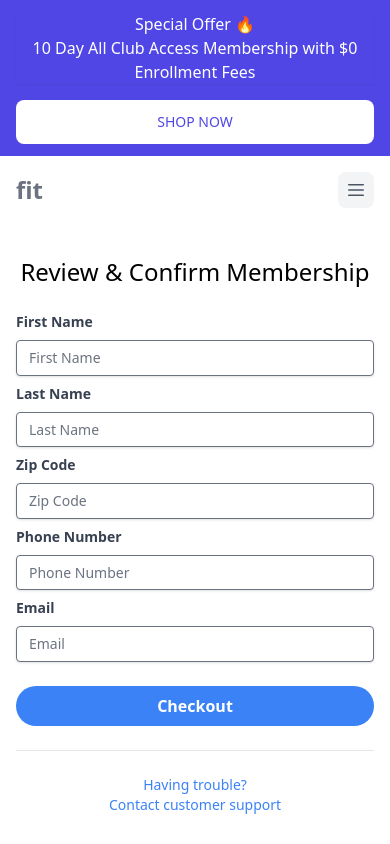
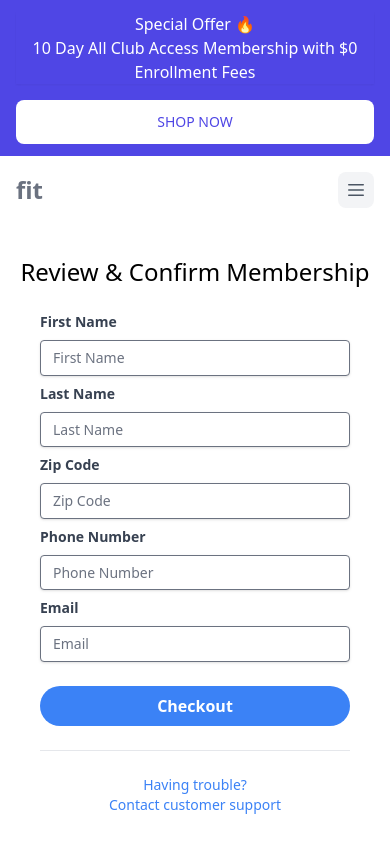
Before and after one commit to wyatt-connolly/fit-gym, a Next.js app: page /pricing/checkout in a window 390 px wide. Shown: the top 844 px of the page. Built offline with nearby package versions, Linux system fonts and the light colour scheme.

Commit message:
style fixes

```diff
--- a/app/pricing/checkout/page.tsx
+++ b/app/pricing/checkout/page.tsx
@@ -64,10 +64,10 @@ function Page() {
         <div className="w-full lg:w-7/12 bg-white  rounded-lg lg:rounded-l-none">
           <h3 className="text-2xl text-center">Review & Confirm Membership</h3>
           <form
-            className="bg-white rounded pt-6"
+            className="bg-white rounded pt-6 px-6 lg:px-0"
             onSubmit={handleSubmit(onSubmit)}
           >
-            <div className="flex flex-col sm:flex-row sm:space-x-4 lg:space-x-0 lg:flex-col  ">
+            <div className="flex flex-col sm:flex-row sm:space-x-4 lg:space-x-0 lg:flex-col">
               <div className="w-full ">
                 <label
                   className="block mb-2 text-sm font-bold text-gray-700"
```
